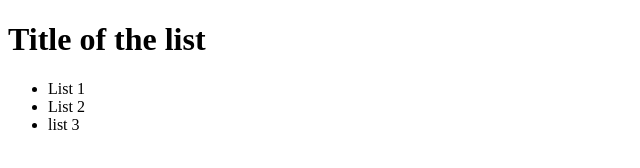
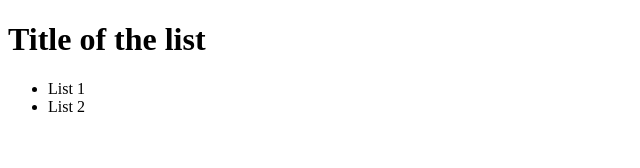
Before and after one commit to jessysalamanca/Code-first-girls, a plain HTML site: page index.html in a window 1280 px wide. Shown: the full height of the page, 0-640 px from the left. Drawn offline with Linux system fonts and the light colour scheme.

Commit message:
Revert "Added list item 3"
This reverts commit 1c719fceef6bc07738fca69b98ed0f80003cd232.

```diff
--- a/index.html
+++ b/index.html
@@ -8,7 +8,6 @@
 	<ul>
 		<li>List 1</li>
 		<li>List 2</li>
-		<li>list 3</li>
 	</ul>
 </body>
 </html>
```
